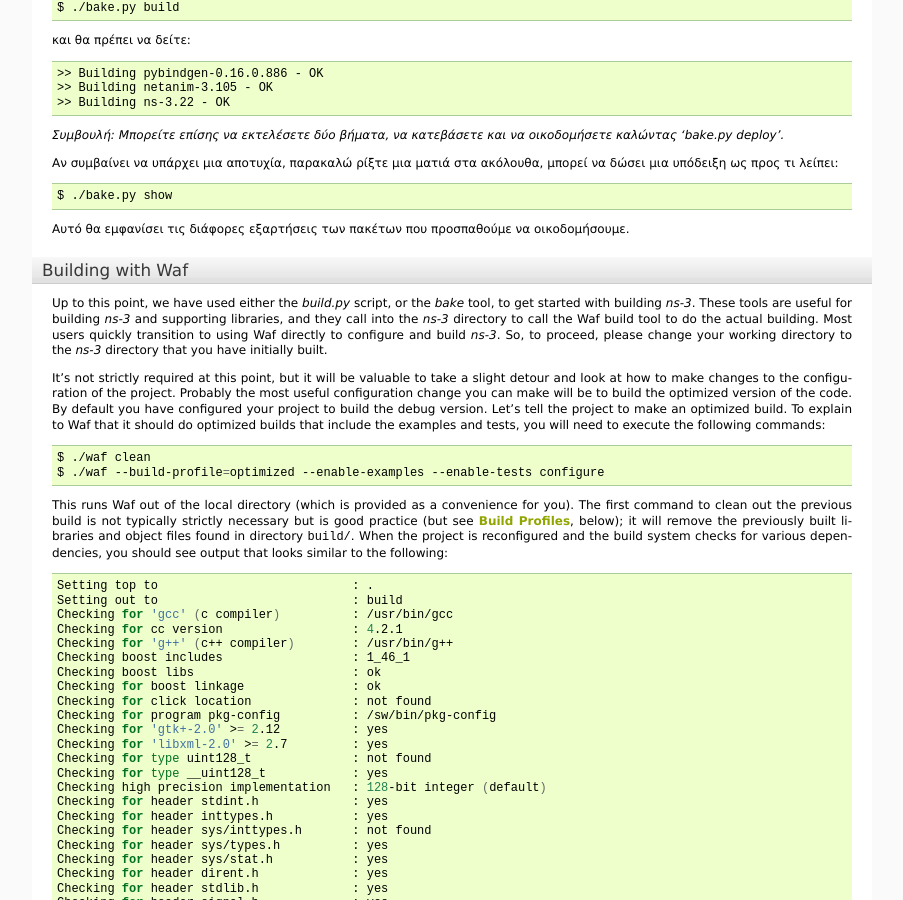
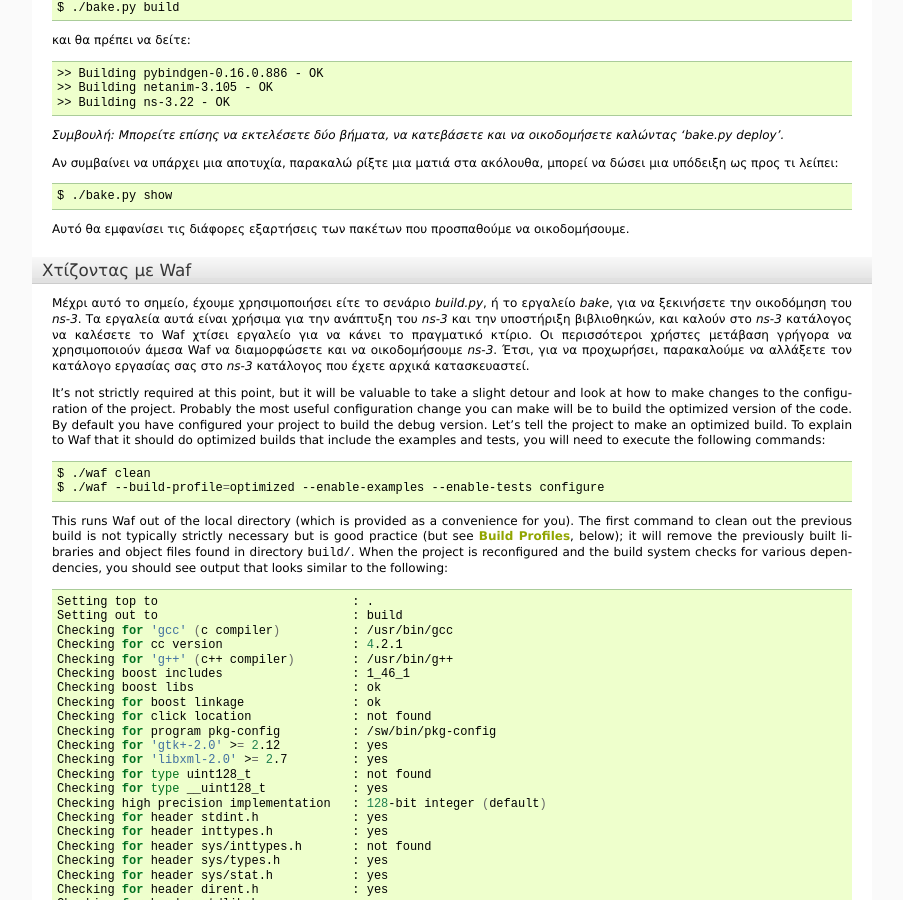
Before and after one commit to maupatras/ns3_teamB, a Sphinx documentation site: the page built from ns-3.22/doc/tutorial-gr/source/getting-started.rst, in a window 1280 px wide and 900 px high, scrolled down 4528 px. Shown: the whole window, without its empty margins (198-1101 px from the left). Built offline with Sphinx 7.4.7, drawn with Linux system fonts in a browser that asks for light colours; formulas are drawn with MathJax 3; some of the changed text lies outside the part shown.

Commit message:
Update getting-started.rst

```diff
--- a/ns-3.22/doc/tutorial-gr/source/getting-started.rst
+++ b/ns-3.22/doc/tutorial-gr/source/getting-started.rst
@@ -532,16 +532,27 @@
 
 Αυτό θα εμφανίσει τις διάφορες εξαρτήσεις των πακέτων που προσπαθούμε να οικοδομήσουμε.
 
-Building with Waf
-+++++++++++++++++
+..
+	Building with Waf
 
-Up to this point, we have used either the `build.py` script, or the
-`bake` tool, to get started with building |ns3|.  These tools are useful
-for building |ns3| and supporting libraries, and they call into
-the |ns3| directory to call the Waf build tool to do the actual building.
-Most users quickly transition to using Waf directly to configure and
-build |ns3|.  So, to proceed, please change your working directory to
-the |ns3| directory that you have initially built.
+Χτίζοντας με Waf
+++++++++++++++++
+
+..
+	Up to this point, we have used either the `build.py` script, or the
+	`bake` tool, to get started with building |ns3|.  These tools are useful
+	for building |ns3| and supporting libraries, and they call into
+	the |ns3| directory to call the Waf build tool to do the actual building.
+	Most users quickly transition to using Waf directly to configure and
+	build |ns3|.  So, to proceed, please change your working directory to
+	the |ns3| directory that you have initially built.
+
+Μέχρι αυτό το σημείο, έχουμε χρησιμοποιήσει είτε το σενάριο `build.py`, ή το εργαλείο `bake`, για
+να ξεκινήσετε την οικοδόμηση του |ns3|. Τα εργαλεία αυτά είναι χρήσιμα για την ανάπτυξη του |ns3| και την
+υποστήριξη βιβλιοθηκών, και καλούν στο |ns3| κατάλογος να καλέσετε το Waf χτίσει εργαλείο για να
+κάνει το πραγματικό κτίριο. Οι περισσότεροι χρήστες μετάβαση γρήγορα να χρησιμοποιούν άμεσα Waf να
+διαμορφώσετε και να οικοδομήσουμε |ns3|. Έτσι, για να προχωρήσει, παρακαλούμε να αλλάξετε τον κατάλογο
+εργασίας σας στο |ns3| κατάλογος που έχετε αρχικά κατασκευαστεί.
 
 It's not
 strictly required at this point, but it will be valuable to take a slight
```
